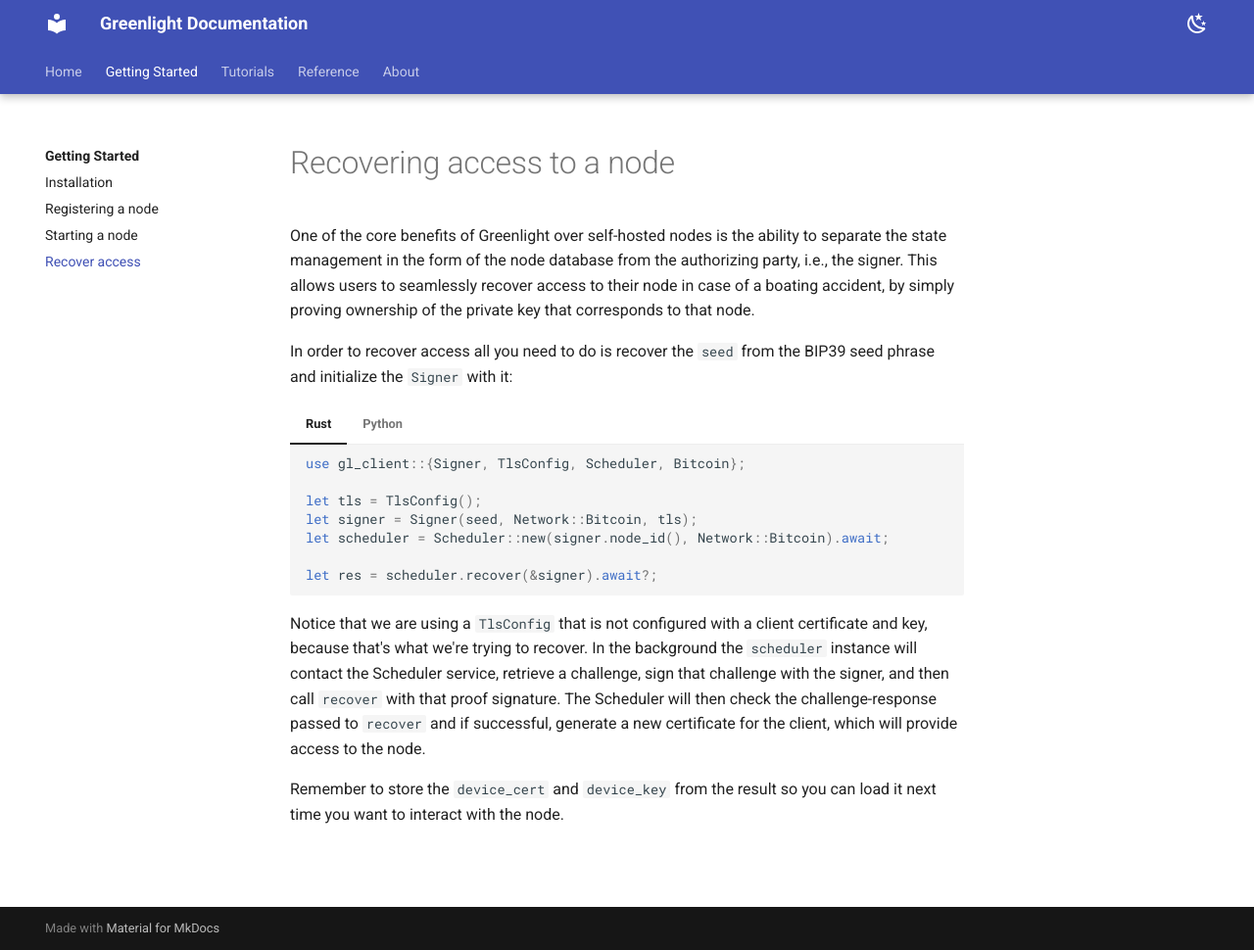
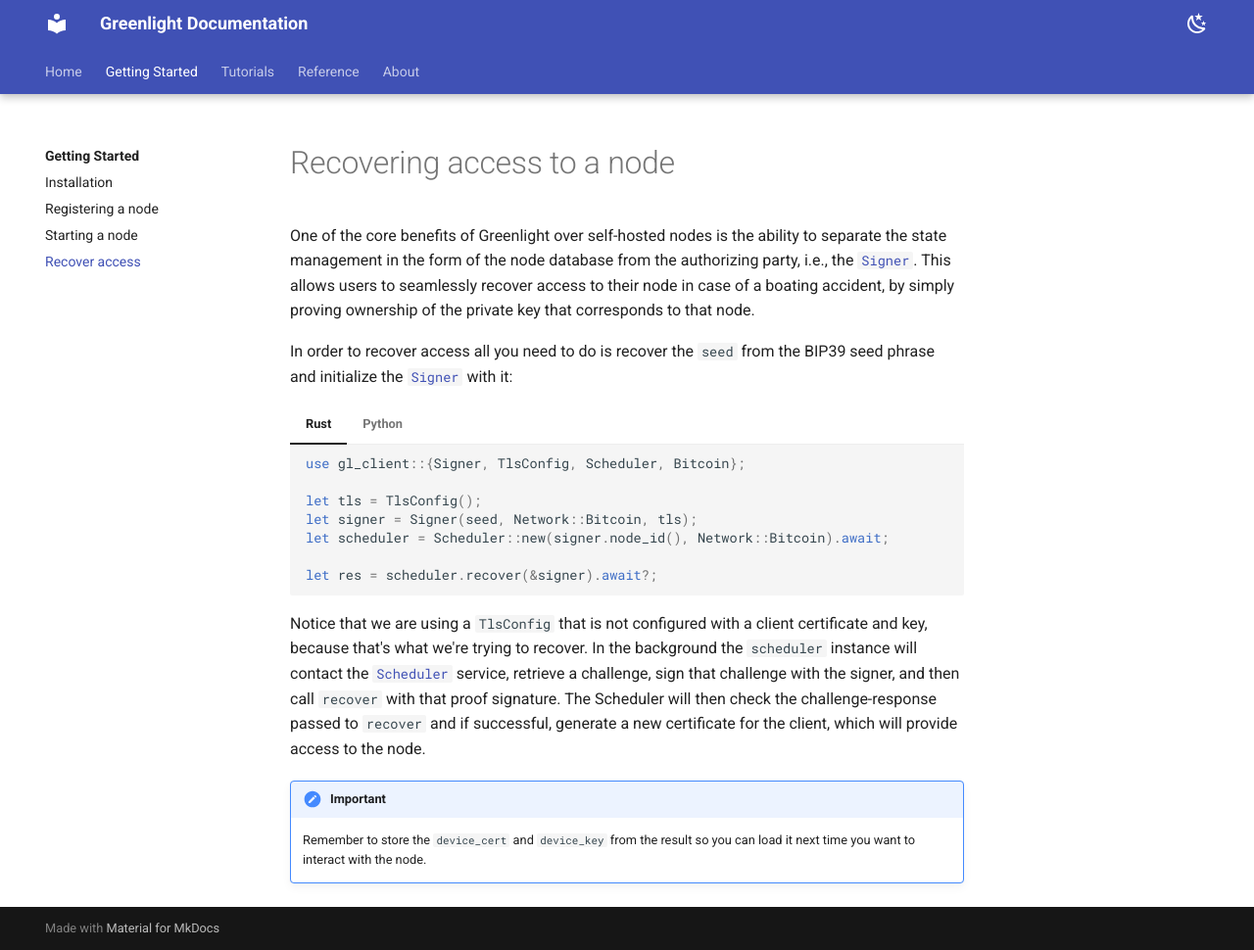
Before and after one commit to Blockstream/greenlight, an MkDocs documentation site: the page built from docs/src/getting-started/recover.md, in a window 1280 px wide and 970 px high. Shown: the whole window at 98% size. Built offline with MkDocs 1.6.1 and Material for MkDocs 9.7.7, drawn with Linux system fonts in a browser that asks for light colours; some of the changed lines change nothing that is shown.

Commit message:
docs: Add internal links to recover.md
Signed-off-by: Peter Neuroth <pet.v.ne@gmail.com>

````diff
--- a/docs/src/getting-started/recover.md
+++ b/docs/src/getting-started/recover.md
@@ -2,12 +2,12 @@
 
 One of the core benefits of Greenlight over self-hosted nodes is the
 ability to separate the state management in the form of the node
-database from the authorizing party, i.e., the signer. This allows
+database from the authorizing party, i.e., the [`Signer`][signer]. This allows
 users to seamlessly recover access to their node in case of a boating
 accident, by simply proving ownership of the private key that
 corresponds to that node.
 
-In order to recover access all you need to do is recover the `seed` from the BIP39 seed phrase and initialize the `Signer` with it:
+In order to recover access all you need to do is recover the `seed` from the BIP39 seed phrase and initialize the [`Signer`][signer] with it:
 
 === "Rust"
 	```rust
@@ -37,11 +37,15 @@
 Notice that we are using a `TlsConfig` that is not configured with a
 client certificate and key, because that's what we're trying to
 recover. In the background the `scheduler` instance will contact the
-Scheduler service, retrieve a challenge, sign that challenge with the
+[`Scheduler`][scheduler] service, retrieve a challenge, sign that challenge with the
 signer, and then call `recover` with that proof signature. The
 Scheduler will then check the challenge-response passed to `recover`
 and if successful, generate a new certificate for the client, which
 will provide access to the node.
 
-Remember to store the `device_cert` and `device_key` from the result
-so you can load it next time you want to interact with the node.
+!!! important
+	Remember to store the `device_cert` and `device_key` from the result
+	so you can load it next time you want to interact with the node.
+
+[signer]: ./index.md#signer
+[scheduler]: ./index.md#scheduler
````
